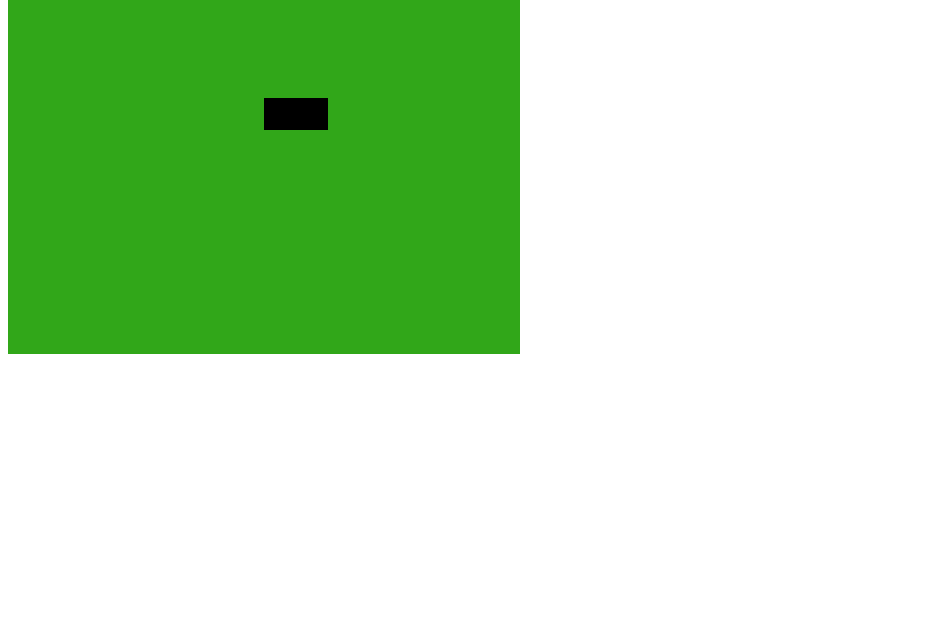
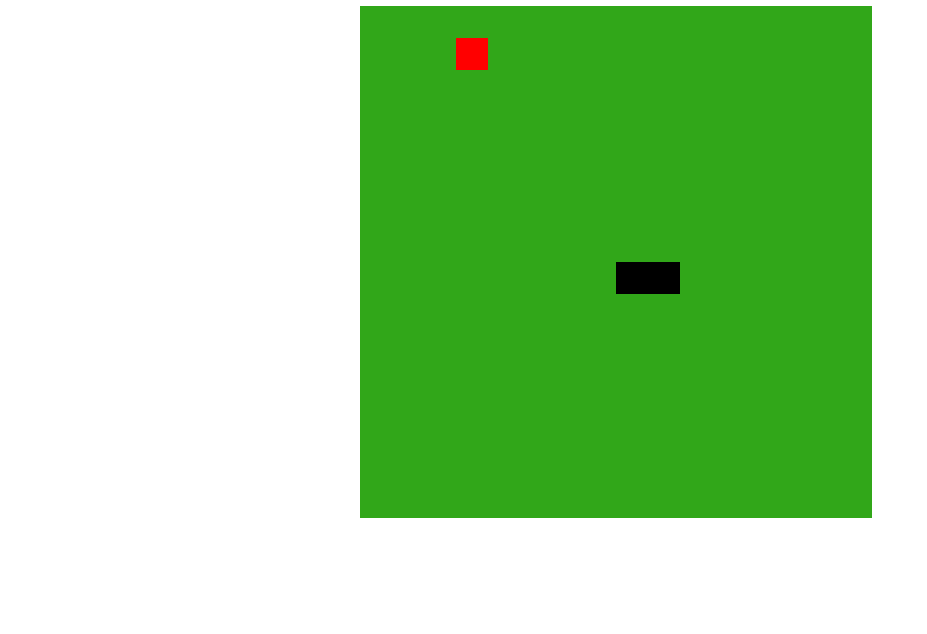
Before and after one commit to Vitor-Augusto-Lima/Snake-Game-with-javascript, a plain HTML site: page index.html in a window 1280 px wide. Shown: the part 166-800 px from the top of the page, without its empty margins (0-927 px from the left). Drawn offline with Linux system fonts and the light colour scheme.

Commit message:
snake game done

```diff
--- a/Main.js
+++ b/Main.js
@@ -46,6 +46,13 @@ if(snake[0].x < 0 && direction == "left") snake[0].x = 16*box;
 if(snake[0].y > 15*box && direction == "down") snake[0].y = 0;
 if(snake[0].y < 0 && direction == "up") snake[0].y = 16*box;
 
+for(c=1; c<snake.length; c++) {
+    if(snake[0].x == snake[c].x && snake[0].y == snake[c].y){
+        clearInterval(jogo);
+        alert("Game Over");
+    }
+}
+
 criarBG();
 criarSnake();
 drawfood()
--- a/index.html
+++ b/index.html
@@ -6,9 +6,10 @@
     <meta name="viewport" content="width=device-width, initial-scale=1.0">
     <title>Document</title>
     <script defer src="Main.js"></script>
+    <link rel="stylesheet" href="style.css">
 </head>
 <body>
+    <h1>Snake Game</h1>
     <canvas id="snake" width="512" height="512"></canvas>
-
 </body>
 </html>
--- /dev/null
+++ b/style.css
@@ -0,0 +1,8 @@
+body {
+    width: 95vw;
+    height: 95vh;
+    display: flex;
+    flex-direction: column;
+    align-items: center;
+    justify-content: center;
+}
```
